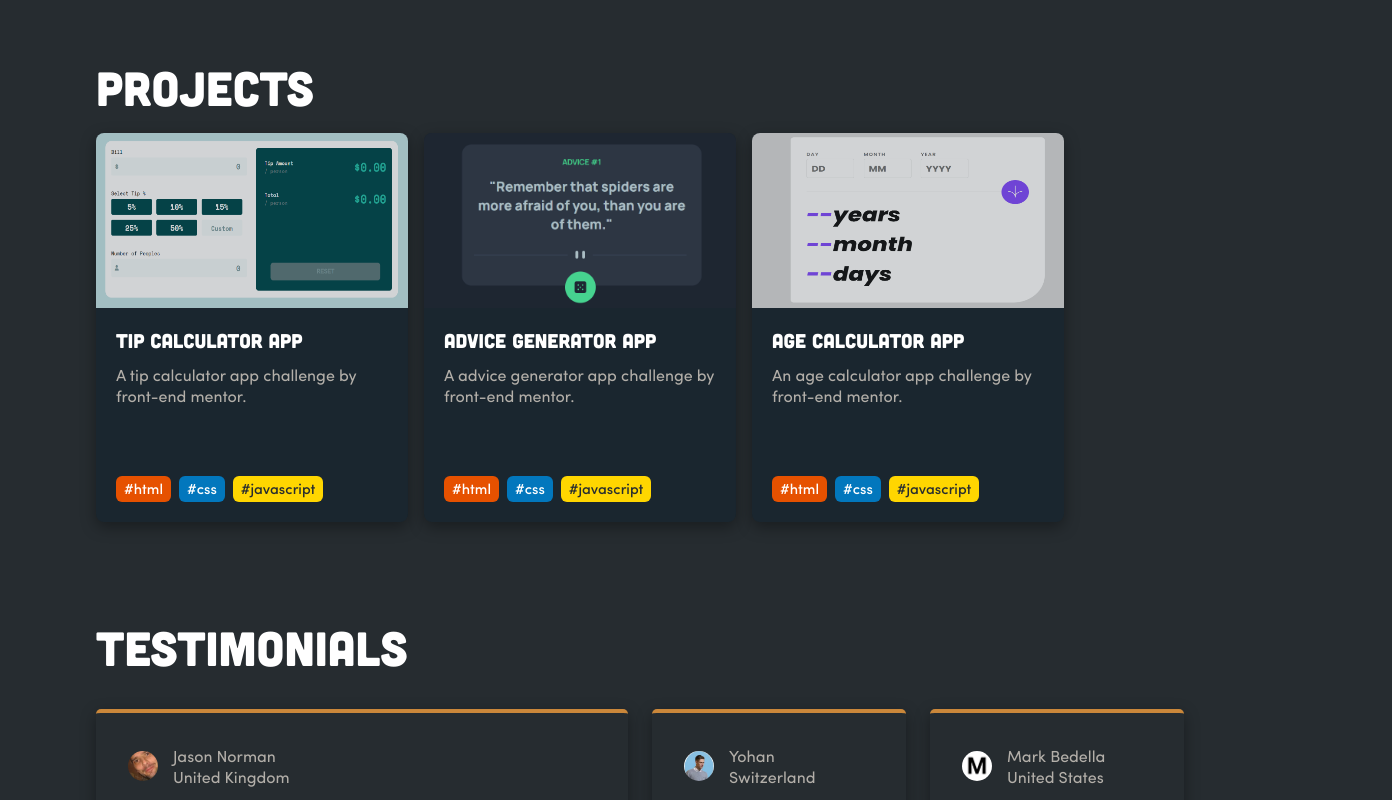
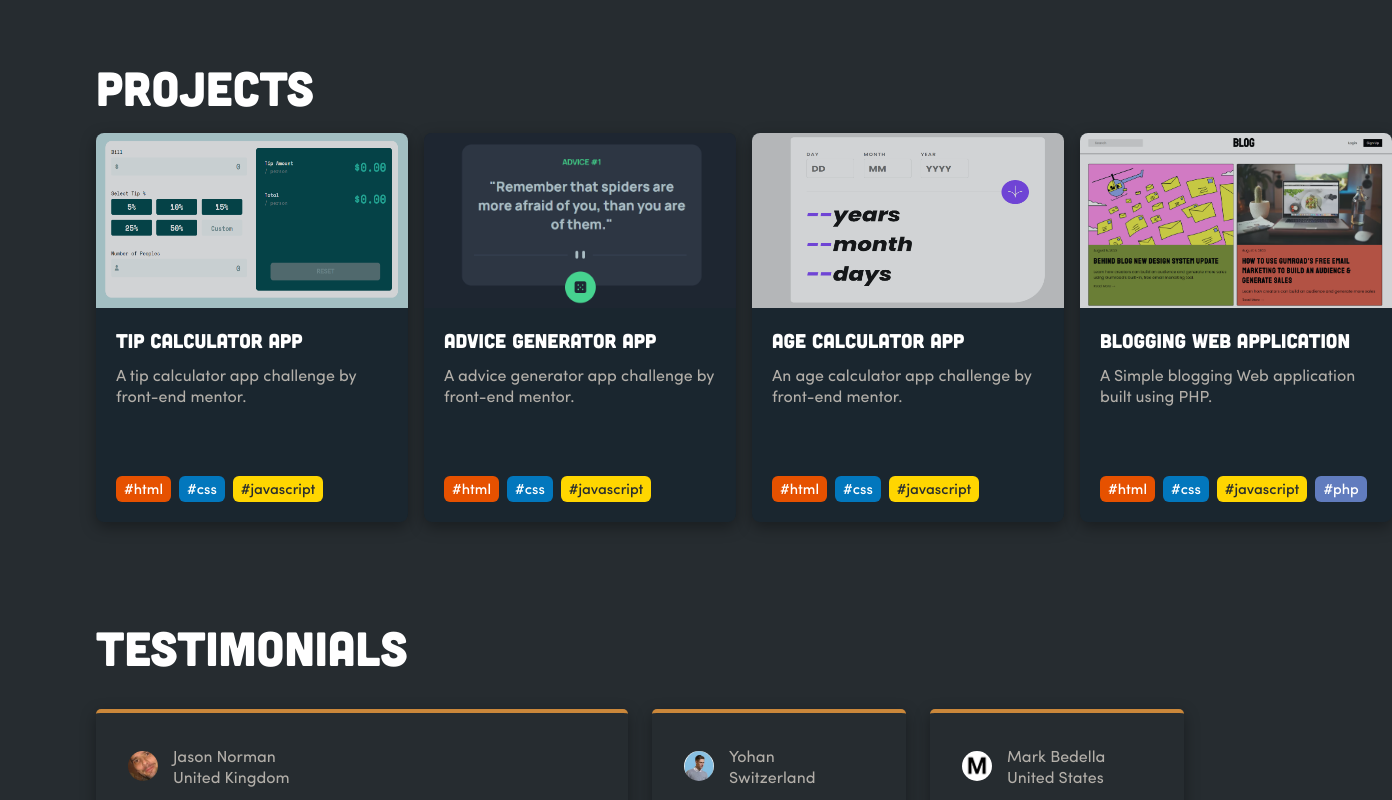
Before and after one commit to KhawarMehfooz/portfolio, a Vue app: page / in a window 1280 px wide. Shown: the part 1760-2560 px from the top of the page, 1392 px wide, since content can reach past the window. Built offline with nearby package versions, Linux system fonts and the light colour scheme.

Commit message:
Create New Project

```diff
--- a/src/components/Projects.vue
+++ b/src/components/Projects.vue
@@ -61,6 +61,29 @@ export default{
                         }
                     ]
                 }
+                , {
+                    name: "Blogging Web Application",
+                    description: "A Simple blogging Web application built using PHP.",
+                    img: "/images/blog.png",
+                    liveLink: "https://github.com/Khawarmehfooz/blog",
+                    githubLink: "https://github.com/Khawarmehfooz/blog",
+                    tags: [
+                        {
+                            id: 'html',
+                            name: 'html'
+                        },
+                        {
+                            id: 'css',
+                            name: 'css'
+                        }, {
+                            id: 'javascript',
+                            name: "javascript"
+                        }, {
+                            id: 'php',
+                            name: "php"
+                        }
+                    ]
+                }
             ]
         }
     }
@@ -93,7 +116,7 @@ export default{
     margin-top: 1rem;
     display: grid;
     grid-template-columns: repeat(4,1fr);
-    gap: 1rem;
+    gap: 2rem 1rem;
 }
 
 .project__card{
@@ -139,6 +162,9 @@ export default{
     background-color: var(--js-clr);
     color: var(--darkest);
 }
+#php{
+    background-color: var(--php-clr);
+}
 @media only screen and (max-width:1024px){
     .projects__list{
         grid-template-columns: repeat(2,1fr);
--- a/src/main.js
+++ b/src/main.js
@@ -2,7 +2,7 @@ import { createApp } from 'vue'
 import './style.css'
 import App from './App.vue'
 import { inject } from '@vercel/analytics';
-
 inject();
 
+
 createApp(App).mount('#app')
```
Also changed, not shown: public/images/F2ViaBbWoAAeQGv.jpg (added), public/images/blog.png (added).
